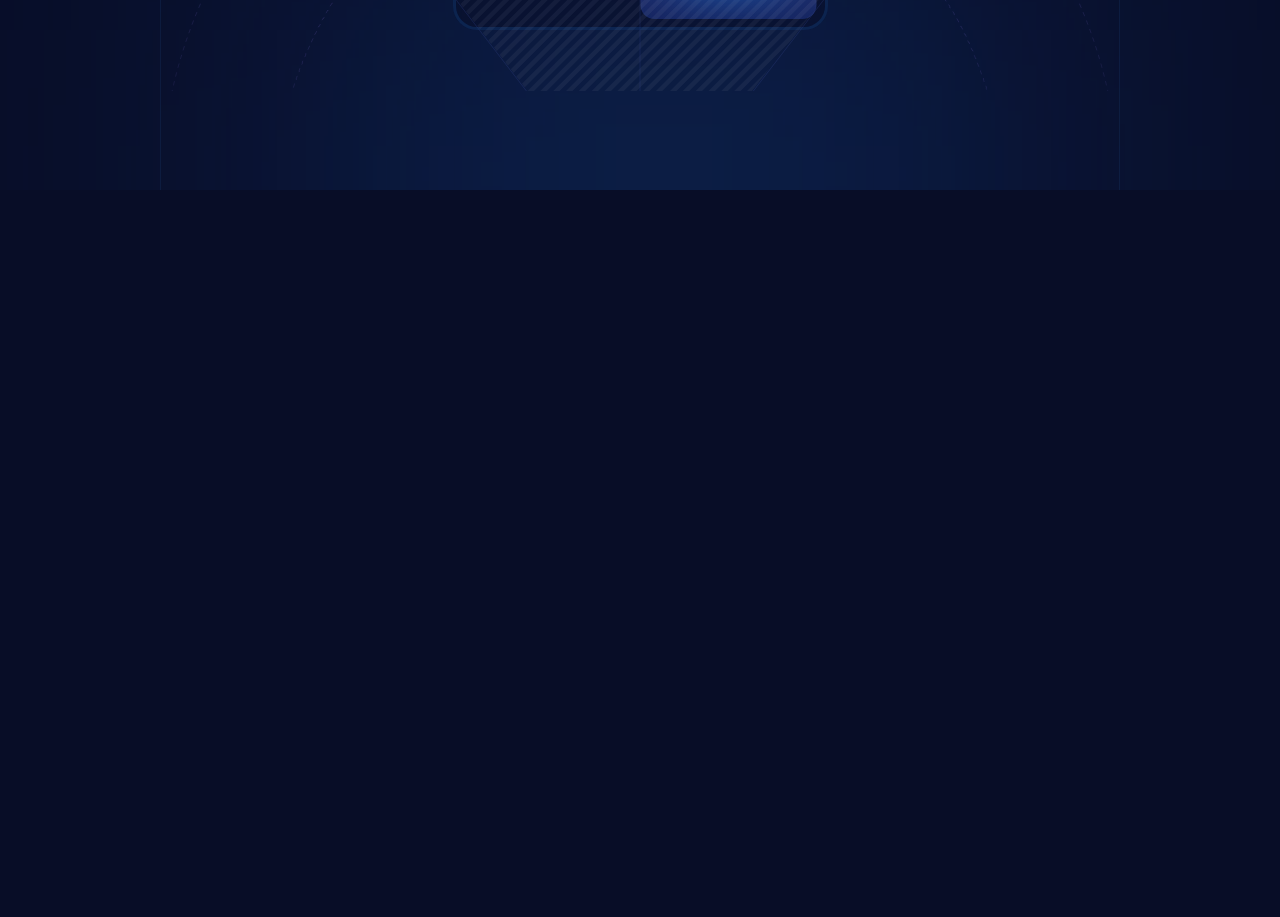
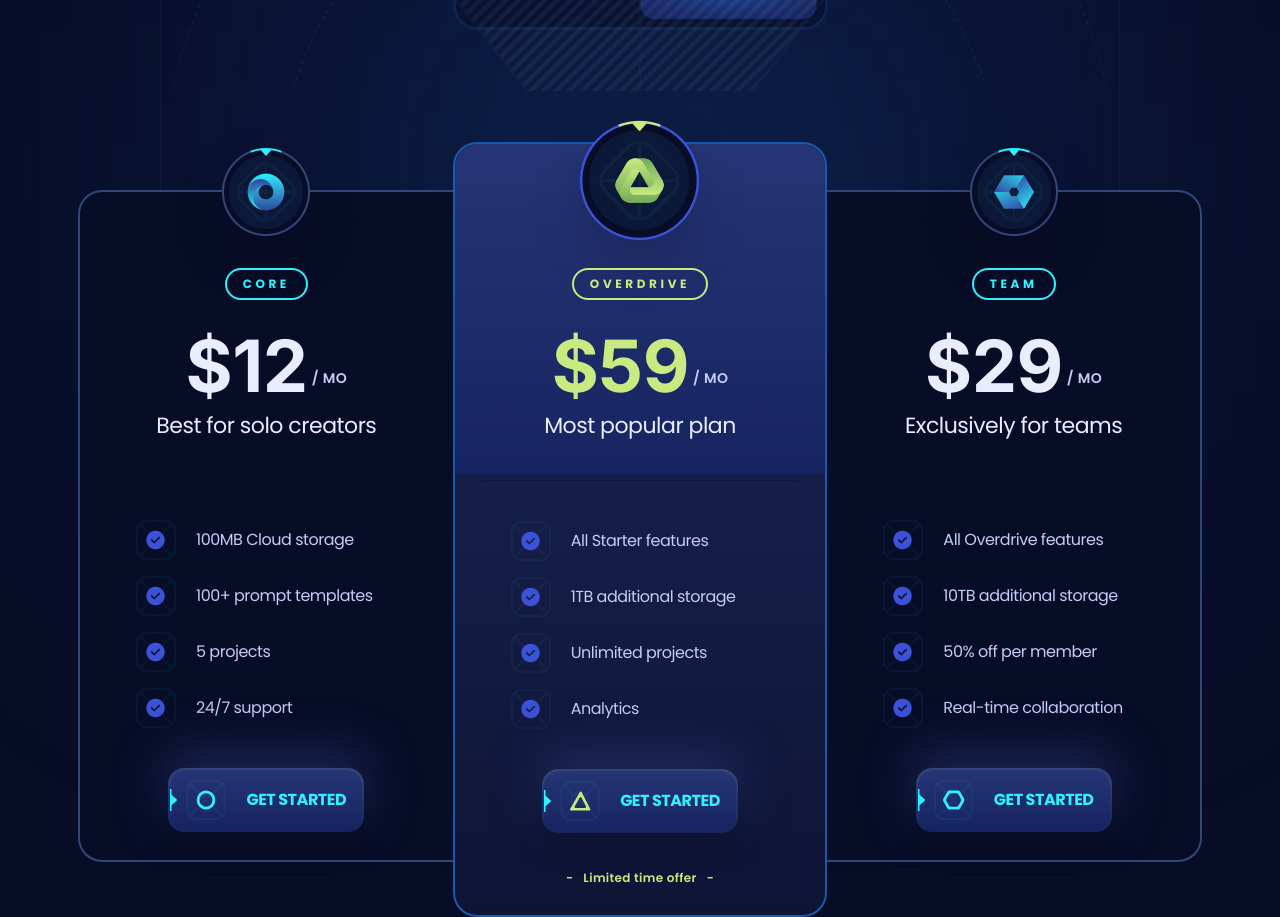
Before and after one commit to mauassenco/saas-app-lp, a React (Vite) app: page / in a window 1280 px wide. Shown: the part 2140-3057 px from the top of the page. Before the commit the page ends 2330 px from the top, so only its background shows below. Built offline with nearby package versions, Linux system fonts and the light colour scheme.

Commit message:
feat: creating Pricing component section

```diff
--- a/package.json
+++ b/package.json
@@ -13,6 +13,7 @@
   "dependencies": {
     "clsx": "^2.1.1",
     "react": "^18.3.1",
+    "react-countup": "^6.5.3",
     "react-dom": "^18.3.1",
     "react-scroll": "^1.9.0"
   },
--- a/src/sections/Pricing.jsx
+++ b/src/sections/Pricing.jsx
@@ -1,8 +1,9 @@
-import React from "react"
 import { Element } from "react-scroll"
 import { useState } from "react"
 import clsx from "clsx"
-
+import CountUp from "react-countup"
+import { plans } from "../constants/index.jsx"
+import Button from "../components/Button.jsx"
 const Pricing = () => {
   const [monthly, setMonthly] = useState(false)
   return (
@@ -52,6 +53,107 @@ const Pricing = () => {
               </div>
             </div>
           </div>
+          {/*  pricing section*/}
+          <div className="scroll-hide relative z-2 -mt-12 flex items-start max-xl:gap-5 max-xl:overflow-auto max-xl:pt-6">
+            {plans.map((plan, index) => (
+              <div
+                key={plan.id}
+                className="pricing-plan_first pricing-plan_last pricing-plan_odd pricing-plan_even relative border-2 p-7 max-xl:min-w-80 max-lg:rounded-3xl xl:w-[calc(33.33%+2px)]"
+              >
+                {index === 1 && (
+                  <div className="g4 absolute left-0 right-0 top-0 z-1 h-330 rounded-tl-3xl rounded-tr-3xl" />
+                )}
+
+                <div
+                  className={clsx(
+                    "absolute left-0 right-0 z-2 flex items-center justify-center",
+                    index === 1 ? "-top-6" : "-top-6 xl:-top-11",
+                  )}
+                >
+                  <img
+                    src={plan.logo}
+                    alt={plan.title}
+                    className={clsx(
+                      "object-contain drop-shadow-2xl",
+                      index === 1 ? "size-[120px]" : "size-[88px]",
+                    )}
+                  />
+                </div>
+
+                <div
+                  className={clsx(
+                    "relative flex flex-col items-center",
+                    index === 1 ? "pt-24" : "pt-12",
+                  )}
+                >
+                  <div
+                    className={clsx(
+                      "small-2 relative z-2 mx-auto mb-6 rounded-20 border-2 px-4 py-1.5 uppercase",
+                      index === 1 ? "border-p3 text-p3" : "border-p1 text-p1",
+                    )}
+                  >
+                    {plan.title}
+                  </div>
+
+                  <div className="relative z-2 flex items-center justify-center">
+                    <div
+                      className={clsx(
+                        "h-num flex items-start",
+                        index === 1 ? "text-p3" : "text-p4",
+                      )}
+                    >
+                      ${" "}
+                      <CountUp
+                        start={plan.priceMonthly}
+                        end={monthly ? plan.priceMonthly : plan.priceYearly}
+                        duration={0.5}
+                        useEasing={false}
+                        preserveValue
+                      />
+                    </div>
+                    <div className="small-1 relative top-3 ml-1 uppercase">
+                      / mo
+                    </div>
+                  </div>
+                </div>
+
+                <div
+                  className={clsx(
+                    "body-1 relative z-2 mb-10 w-full border-b-s2 pb-9 text-center text-p4",
+                    index === 1 && "border-b",
+                  )}
+                >
+                  {plan.caption}
+                </div>
+
+                <ul className="mx-auto space-y-4 xl:px-7">
+                  {plan.features.map((feature) => (
+                    <li
+                      key={feature}
+                      className="relative flex items-center gap-5"
+                    >
+                      <img
+                        src={"/images/check.png"}
+                        alt="check"
+                        className="size-10 object-contain"
+                      />
+                      <p className="flex-1">{feature}</p>
+                    </li>
+                  ))}
+                </ul>
+
+                <div className="mt-10 flex w-full justify-center">
+                  <Button icon={plan.icon}>Get Started</Button>
+                </div>
+
+                {index === 1 && (
+                  <p className="small-compact mt-9 text-center text-p3 before:mx-2.5 before:content-['-'] after:mx-2.5 after:content-['-']">
+                    Limited time offer
+                  </p>
+                )}
+              </div>
+            ))}
+          </div>
         </div>
       </Element>
     </section>
```
Also changed, not shown: 1 other file (tests, documents, lock files or other folders).
